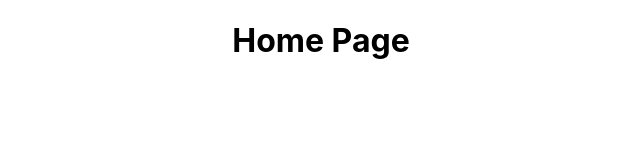
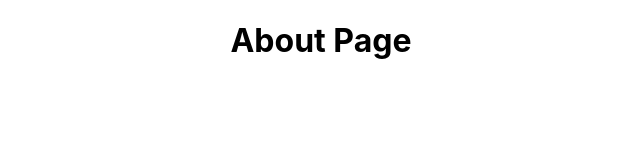
Before and after one commit to lewishardie/may23-t3w6-react-forms, a React (Create React App) app: page /about in a window 1280 px wide. Shown: the top 160 px of the page, without its empty margins (319-959 px from the left). Built offline with nearby package versions, Linux system fonts and the light colour scheme.

Commit message:
started routes

```diff
--- a/src/App.js
+++ b/src/App.js
@@ -1,12 +1,18 @@
 
 import './App.css';
 import HomePage from './pages/HomePage';
+import AboutPage from './pages/AboutPage';
 
+import { Routes, Route } from 'react-router-dom';
 
 function App() {
   return (
     <div className="App">
-      <HomePage />
+      <Routes>
+        <Route path='/' element={<HomePage />} />
+        <Route path='/about' element={<AboutPage />} />
+      </Routes>
+
     </div>
   );
 }
--- a/src/pages/AboutPage.jsx
+++ b/src/pages/AboutPage.jsx
@@ -3,6 +3,7 @@ export default function AboutPage (){
     return(
         <div>
             <h1>About Page</h1>
+
         </div>
     )
 }
```
